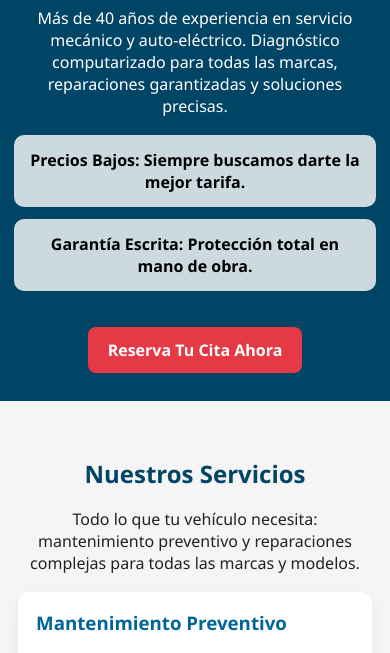
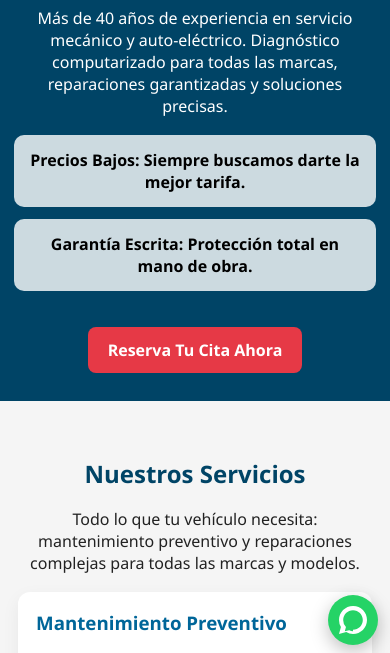
Before and after one commit to franciscoventurablancas/paginas, a plain HTML site: page index.html in a window 390 px wide. Shown: the part 187-840 px from the top of the page. Drawn offline with Linux system fonts and the light colour scheme.

Commit message:
Update index.html
adding whatsapp

```diff
--- a/index.html
+++ b/index.html
@@ -1,9 +1,47 @@
 <!DOCTYPE html>
 <html lang="es">
+
 <head>
   <meta charset="utf-8" />
   <meta name="viewport" content="width=device-width,initial-scale=1" />
   <title>Mecánico Ventura</title>
+  <!-- Estilos (añádelos en tu CSS o dentro de <style> en el head) -->
+<style>
+.whatsapp-float {
+  position: fixed;
+  right: 20px;           /* distancia desde el borde derecho */
+  bottom: 20px;          /* distancia desde el borde inferior */
+  width: 56px;
+  height: 56px;
+  background: #25D366;   /* color WhatsApp */
+  color: #fff;
+  border-radius: 50%;
+  display: inline-flex;
+  align-items: center;
+  justify-content: center;
+  text-decoration: none;
+  box-shadow: 0 6px 18px rgba(0,0,0,0.25);
+  z-index: 9999;         /* por encima del contenido */
+  transition: transform 0.15s ease, box-shadow 0.15s ease;
+  will-change: transform;
+}
+
+/* Efecto al pasar el cursor */
+.whatsapp-float:hover {
+  transform: translateY(-4px);
+  box-shadow: 0 10px 24px rgba(0,0,0,0.28);
+}
+
+/* Ajustes para pantallas pequeñas */
+@media (max-width: 480px) {
+  .whatsapp-float {
+    right: 12px;
+    bottom: 12px;
+    width: 50px;
+    height: 50px;
+  }
+}
+</style>
   <style>
     :root{
       --brand:#004466; --accent:#006699; --cta:#e63946; --bg:#f5f5f5; --card:#fff; --text:#222;
@@ -34,6 +72,7 @@
     }
   </style>
 </head>
+
 <body>
 
 <!-- Language selector -->
@@ -143,14 +182,19 @@
     <h2>Contact</h2>
     <div style="text-align:center">
       <div class="contact-list" aria-label="Contact information in English">
-        <div>📞 <strong>Tel:</strong> 6461097858</div>
-        <div>✉️ <strong>Email:</strong> info@mecanicoventura.com</div>
+        <div>
+  📞 Tel: 6461097858 <br>
+  ✉️ <strong>Email: info@mecanicoventura.com <br>
+
+</div>
         <div>📍 <strong>Address:</strong> Ensena, Baja California</div>
         <div>⏰ <strong>Continuous service:</strong> 365 days a year, 24 hours</div>
       </div>
     </div>
   </section>
-
+<a href="https://wa.me/526461097858" target="_blank">
+    <i class="fab fa-whatsapp" style="font-size:30px; color:#25D366;"></i>
+  </a>
   <footer>
     <div>© 2025 Mecánico Ventura. All rights reserved.</div>
   </footer>
@@ -205,6 +249,14 @@
     setActive(current);
   })();
 </script>
-
+<!-- Botón flotante de WhatsApp (coloca antes de </body>) -->
+<a href="https://wa.me/526461097858" target="_blank" rel="noopener noreferrer"
+   class="whatsapp-float" aria-label="Chatear por WhatsApp">
+  <!-- SVG del icono (no necesita librerías externas) -->
+  <svg viewBox="0 0 24 24" width="28" height="28" aria-hidden="true" focusable="false">
+    <path fill="#ffffff" d="M20.52 3.48A11.86 11.86 0 0012 0C5.37 0 .01 5.36.01 12a11.9 11.9 0 001.64 6.02L0 24l6.2-1.62A11.94 11.94 0 0012 24c6.63 0 12-5.36 12-12 0-3.2-1.25-6.2-3.48-8.52zM12 21.6c-1.1 0-2.18-.28-3.12-.8l-.22-.12-3.68.96.98-3.6-.14-.24A8.4 8.4 0 013.6 12c0-4.64 3.76-8.4 8.4-8.4 4.64 0 8.4 3.76 8.4 8.4 0 4.64-3.76 8.4-8.4 8.4z"/>
+    <path fill="#25D366" d="M17.2 14.1c-.3-.15-1.78-.88-2.06-.98-.28-.1-.48-.15-.68.15-.2.3-.78.98-.96 1.18-.18.2-.36.22-.66.07-.3-.15-1.26-.46-2.4-1.48-.89-.79-1.48-1.78-1.65-2.08-.17-.3-.02-.46.13-.61.13-.13.3-.36.45-.54.15-.18.2-.3.3-.5.1-.2 0-.38-.05-.53-.05-.15-.68-1.64-.93-2.25-.24-.58-.49-.5-.68-.51-.18-.01-.38-.01-.58-.01-.2 0-.53.07-.8.3-.27.23-1.04 1.02-1.04 2.48 0 1.46 1.06 2.88 1.2 3.08.14.2 2.08 3.36 5.04 4.72 2.96 1.36 2.96.91 3.5.86.54-.05 1.78-.72 2.03-1.42.25-.7.25-1.3.18-1.42-.07-.12-.26-.18-.56-.33z" opacity="0.0"/>
+  </svg>
+</a>
 </body>
 </html>
```
